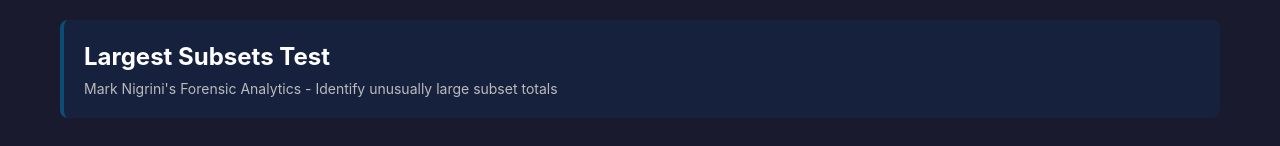
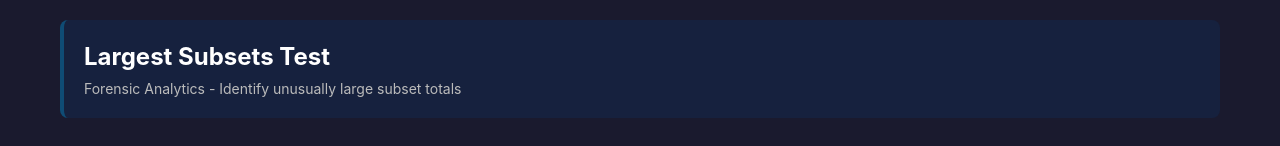
Before and after one commit to gluxenberg/largest-subsets, a plain HTML site: page index.html in a window 1280 px wide. Shown: the top 146 px of the page. Drawn offline with nearby package versions, Linux system fonts and the light colour scheme.

Commit message:
Rename to index.html

```diff
--- a/index.html
+++ b/index.html
@@ -111,7 +111,7 @@
   <div class="container">
     <header>
       <h1>Largest Subsets Test</h1>
-      <div class="subtitle">Mark Nigrini's Forensic Analytics - Identify unusually large subset totals</div>
+      <div class="subtitle">Forensic Analytics - Identify unusually large subset totals</div>
     </header>
 
     <div class="methodology-note">
```
